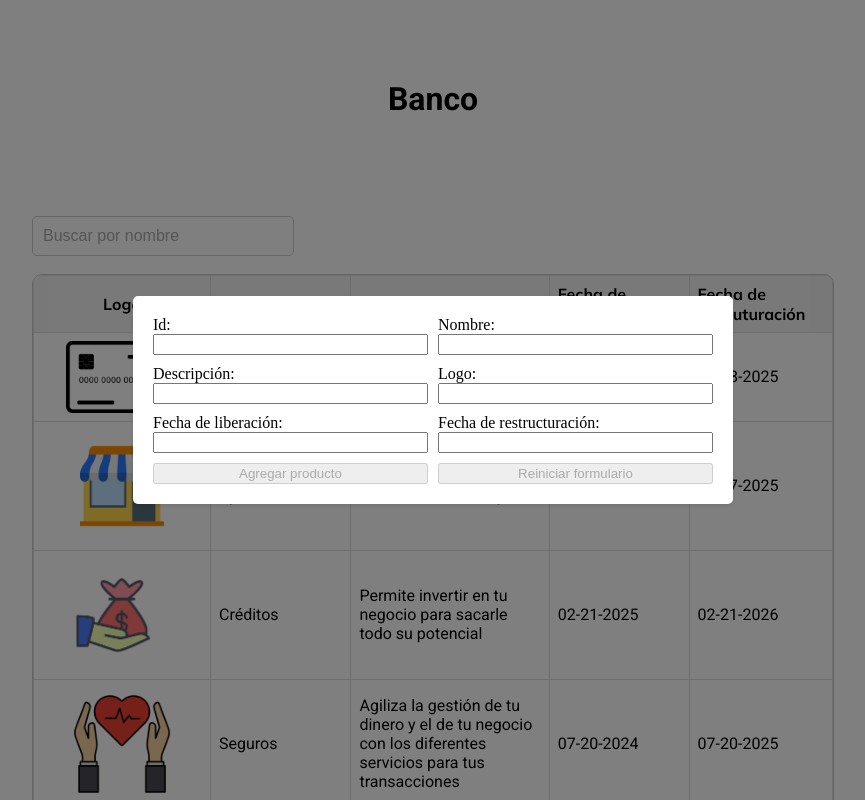
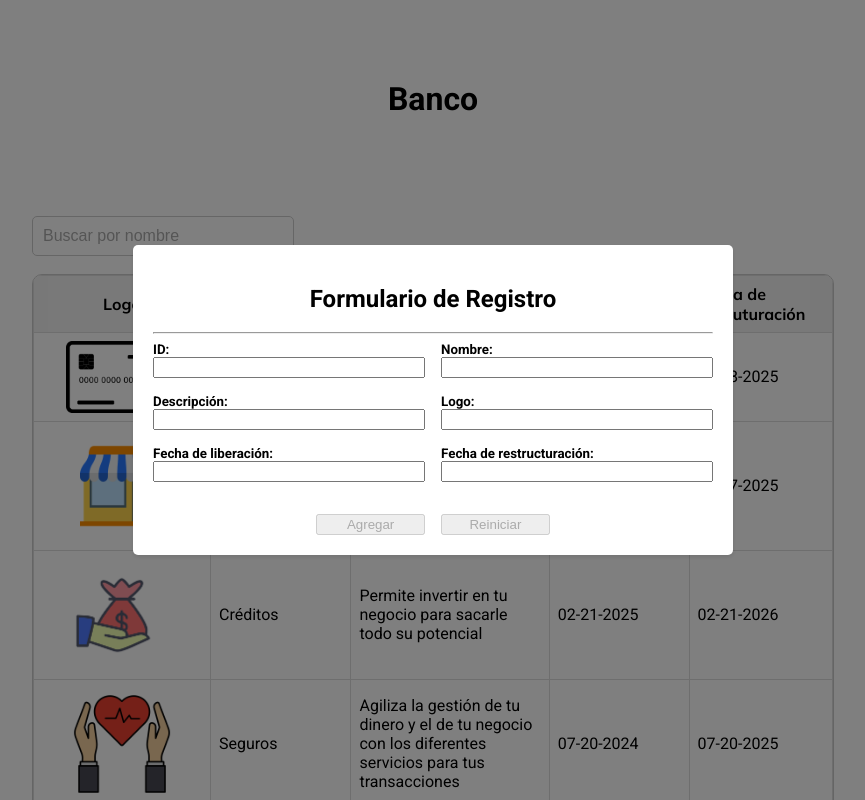
Before and after one commit to l7avid/front-bank-assesment, an Angular app: page /form in a window 1280 px wide. Shown: the top 800 px of the page, without its empty margins (207-1072 px from the left). Built offline with nearby package versions, Linux system fonts and the light colour scheme.

Commit message:
disabling tab key event

```diff
--- a/src/app/add-product-form/add-product-form.component.css
+++ b/src/app/add-product-form/add-product-form.component.css
@@ -1,4 +1,6 @@
 .overlay {
+  font-family: 'Roboto', sans-serif;
+  font-weight: bold;
   position: fixed;
   top: 0;
   left: 0;
@@ -23,7 +25,12 @@
 .grid-container {
   display: grid;
   grid-template-columns: auto auto;
-  gap: 10px;
+  gap: 1rem;
+
+  label {
+    font-size: smaller;
+  }
+
 }
 
 .left-column {
@@ -38,7 +45,7 @@
 
 .error-message {
   color: red;
-  font-size: 14px;
+  font-size: x-small;
 }
 
 .invalid-input {
@@ -49,3 +56,19 @@
   display: flex;
   flex-direction: column;
 }
+
+.form-title {
+  text-align: center;
+}
+
+.add-product-button {
+  margin-top: 1rem;
+  align-self: flex-end;
+  width: 40%;
+}
+
+.restart-form-button {
+  margin-top: 1rem;
+  align-self: flex-start;
+  width: 40%;
+}
--- a/src/app/add-product-form/add-product-form.component.html
+++ b/src/app/add-product-form/add-product-form.component.html
@@ -1,20 +1,22 @@
 <div class="overlay">
   <div class="form-container">
+    <h2 class="form-title">Formulario de Registro</h2>
+    <hr>
     <form [formGroup]="form" (ngSubmit)="onSubmit()" #productForm="ngForm">
       <div class="grid-container">
         <div>
-          <label for="id">Id:</label>
-          <input type=string id="id" name="id" formControlName="id">
+          <label for="id">ID:</label>
+          <input type=string id="id" name="id" formControlName="id" (keydown.Tab)="onTabPressed($event)">
           <div *ngIf="form.controls['id'].invalid && (form.controls['id'].dirty || form.controls['id'].touched)"
             class="error-container">
-            <div *ngIf="form.controls['id'].errors!['required']" class="error-message">Id requerido</div>
+            <div *ngIf="form.controls['id'].errors!['required']" class="error-message">ID requerido</div>
             <div *ngIf="form.controls['id'].errors!['minlength']" class="error-message">min. 3 caracteres</div>
             <div *ngIf="form.controls['id'].errors!['maxlength']" class="error-message">max. 10 caracteres</div>
           </div>
         </div>
         <div>
           <label for="name">Nombre:</label>
-          <input type=string id="id" name="name" formControlName="name">
+          <input type=string id="id" name="name" formControlName="name" (keydown.Tab)="onTabPressed($event)">
           <div *ngIf="form.controls['name'].invalid && (form.controls['name'].dirty || form.controls['name'].touched)"
             class="error-container">
             <div *ngIf="form.controls['name'].errors!['required']" class="error-message">Nombre requerido</div>
@@ -24,7 +26,7 @@
         </div>
         <div>
           <label for="description">Descripción:</label>
-          <input type=string id="description" name="description" formControlName="description">
+          <input type=string id="description" name="description" formControlName="description" (keydown.Tab)="onTabPressed($event)">
           <div
             *ngIf="form.controls['description'].invalid && (form.controls['description'].dirty || form.controls['description'].touched)"
             class="error-container">
@@ -38,7 +40,7 @@
         </div>
         <div>
           <label for="logo">Logo:</label>
-          <input type=string id="logo" name="logo" formControlName="logo">
+          <input type=string id="logo" name="logo" formControlName="logo" (keydown.Tab)="onTabPressed($event)">
           <div *ngIf="form.controls['logo'].invalid && (form.controls['logo'].dirty || form.controls['logo'].touched)"
             class="error-container">
             <div *ngIf="form.controls['logo'].errors!['required']" class="error-message">Logo requerido</div>
@@ -47,7 +49,7 @@
         <div>
           <label for="releaseDate">Fecha de liberación:</label>
           <input type=text id="releaseDate" name="releaseDate" formControlName="releaseDate" maxlength="10"
-            minlength="10" dateFormat="^\d{2}-\d{2}-\d{4}$">
+            minlength="10" dateFormat="^\d{2}-\d{2}-\d{4}$" (keydown.Tab)="onTabPressed($event)">
           <div
             *ngIf="form.controls['releaseDate'].invalid && (form.controls['releaseDate'].dirty || form.controls['releaseDate'].touched)"
             class="error-container">
@@ -57,13 +59,13 @@
         </div>
         <div>
           <label for="restructureDate">Fecha de restructuración:</label>
-          <input type=string id="restructureDate" name="restructureDate" readonly formControlName="restructureDate">
+          <input type=string id="restructureDate" name="restructureDate" readonly formControlName="restructureDate" (keydown.Tab)="onTabPressed($event)">
         </div>
         <div>
-          <button type="submit" [disabled]="productForm.invalid">Agregar producto</button>
+          <button type="submit" [disabled]="productForm.invalid" class="add-product-button">Agregar</button>
         </div>
         <div>
-          <button type="submit" [disabled]="productForm.invalid">Reiniciar formulario</button>
+          <button type="submit" [disabled]="productForm.invalid" class="restart-form-button">Reiniciar</button>
         </div>
       </div>
     </form>
--- a/src/app/add-product-form/add-product-form.component.ts
+++ b/src/app/add-product-form/add-product-form.component.ts
@@ -44,4 +44,10 @@ export class AddProductFormComponent implements OnInit {
       console.log('Invalid date format');
     }
   }
+
+  onTabPressed(event: Event) {
+    if ((event as KeyboardEvent).key === 'Tab') {
+      event.preventDefault();
+    }
+  }
 }
```
